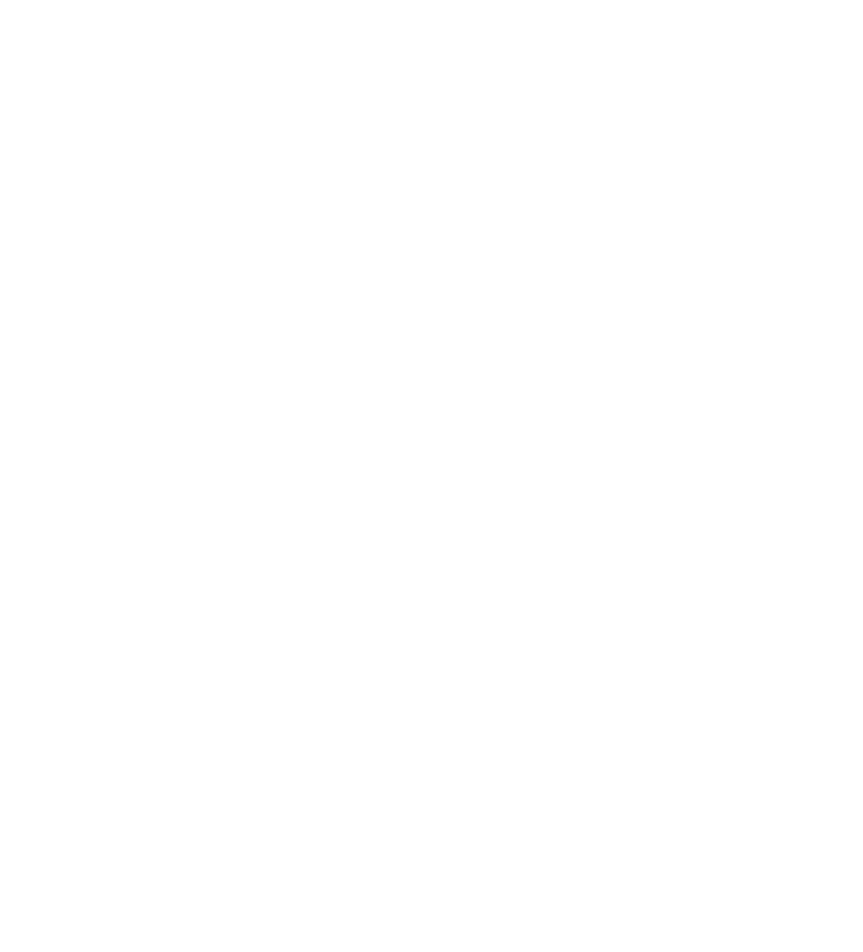
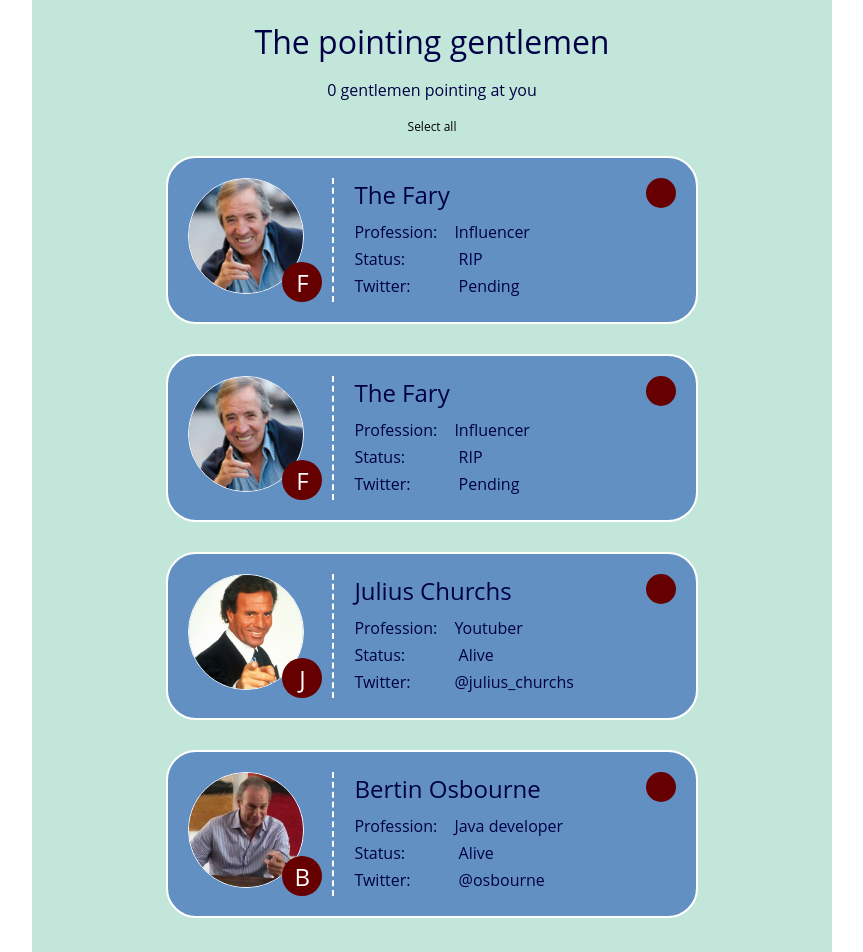
Before and after one commit to rtrepis/202207-w4ch1-ramon-trepat, a React (Create React App) app: page / in a window 1280 px wide. Shown: the top 952 px of the page, without its empty margins (208-1071 px from the left). Before the commit the page ends 800 px from the top, so only its background shows below. Built offline with nearby package versions, Linux system fonts and the light colour scheme.

Commit message:
add setup class card

```diff
--- a/src/components/App/App.tsx
+++ b/src/components/App/App.tsx
@@ -1,8 +1,108 @@
 import React from "react";
+import Card from "../Card/Card";
 import "./App.css";
 
 function App() {
-  return <div className="App"></div>;
+  return (
+    <div className="container">
+      <header className="main-header">
+        <h1 className="main-title">The pointing gentlemen</h1>
+      </header>
+      <section className="controls">
+        <p className="info">0 gentlemen pointing at you</p>
+        <button className="button button--select">Select all</button>
+      </section>
+      <main className="main">
+        <ul className="gentlemen">
+          <Card />
+          <li className="gentleman">
+            <div className="gentleman__avatar-container">
+              <img
+                className="gentleman__avatar"
+                src="img/fary.jpg"
+                alt="The Fary pointing at you"
+              />
+              <span className="gentleman__initial">F</span>
+            </div>
+            <div className="gentleman__data-container">
+              <h2 className="gentleman__name">The Fary</h2>
+              <ul className="gentleman__data-list">
+                <li className="gentleman__data">
+                  <span className="gentleman__data-label">Profession:</span>
+                  Influencer
+                </li>
+                <li className="gentleman__data">
+                  <span className="gentleman__data-label">Status:</span> RIP
+                </li>
+                <li className="gentleman__data">
+                  <span className="gentleman__data-label">Twitter:</span>{" "}
+                  Pending
+                </li>
+              </ul>
+            </div>
+            <i className="icon gentleman__icon fas fa-check"></i>
+            <i className="icon gentleman__icon gentleman__icon--delete fas fa-times"></i>
+          </li>
+          <li className="gentleman">
+            <div className="gentleman__avatar-container">
+              <img
+                className="gentleman__avatar"
+                src="img/Julio.jpg"
+                alt="Julius Churchs pointing at you"
+              />
+              <span className="gentleman__initial">J</span>
+            </div>
+            <div className="gentleman__data-container">
+              <h2 className="gentleman__name">Julius Churchs</h2>
+              <ul className="gentleman__data-list">
+                <li className="gentleman__data">
+                  <span className="gentleman__data-label">Profession:</span>
+                  Youtuber
+                </li>
+                <li className="gentleman__data">
+                  <span className="gentleman__data-label">Status:</span> Alive
+                </li>
+                <li className="gentleman__data">
+                  <span className="gentleman__data-label">Twitter:</span>
+                  @julius_churchs
+                </li>
+              </ul>
+            </div>
+            <i className="icon gentleman__icon fas fa-check"></i>
+            <i className="icon gentleman__icon gentleman__icon--delete fas fa-times"></i>
+          </li>
+          <li className="gentleman">
+            <div className="gentleman__avatar-container">
+              <img
+                className="gentleman__avatar"
+                src="img/bertin.jpg"
+                alt="Bertin Osbourne pointing at you"
+              />
+              <span className="gentleman__initial">B</span>
+            </div>
+            <div className="gentleman__data-container">
+              <h2 className="gentleman__name">Bertin Osbourne</h2>
+              <ul className="gentleman__data-list">
+                <li className="gentleman__data">
+                  <span className="gentleman__data-label">Profession:</span>
+                  Java developer
+                </li>
+                <li className="gentleman__data">
+                  <span className="gentleman__data-label">Status:</span> Alive
+                </li>
+                <li className="gentleman__data">
+                  <span className="gentleman__data-label">Twitter:</span>{" "}
+                  @osbourne
+                </li>
+              </ul>
+            </div>
+            <i className="icon gentleman__icon fas fa-check"></i>
+            <i className="icon gentleman__icon gentleman__icon--delete fas fa-times"></i>
+          </li>
+        </ul>
+      </main>
+    </div>
+  );
 }
 
 export default App;
--- /dev/null
+++ b/src/components/Card/Card.tsx
@@ -0,0 +1,33 @@
+const Card = (): JSX.Element => {
+  return (
+    <li className="gentleman">
+      <div className="gentleman__avatar-container">
+        <img
+          className="gentleman__avatar"
+          src="img/fary.jpg"
+          alt="The Fary pointing at you"
+        />
+        <span className="gentleman__initial">F</span>
+      </div>
+      <div className="gentleman__data-container">
+        <h2 className="gentleman__name">The Fary</h2>
+        <ul className="gentleman__data-list">
+          <li className="gentleman__data">
+            <span className="gentleman__data-label">Profession:</span>
+            Influencer
+          </li>
+          <li className="gentleman__data">
+            <span className="gentleman__data-label">Status:</span> RIP
+          </li>
+          <li className="gentleman__data">
+            <span className="gentleman__data-label">Twitter:</span> Pending
+          </li>
+        </ul>
+      </div>
+      <i className="icon gentleman__icon fas fa-check"></i>
+      <i className="icon gentleman__icon gentleman__icon--delete fas fa-times"></i>
+    </li>
+  );
+};
+
+export default Card;
```
